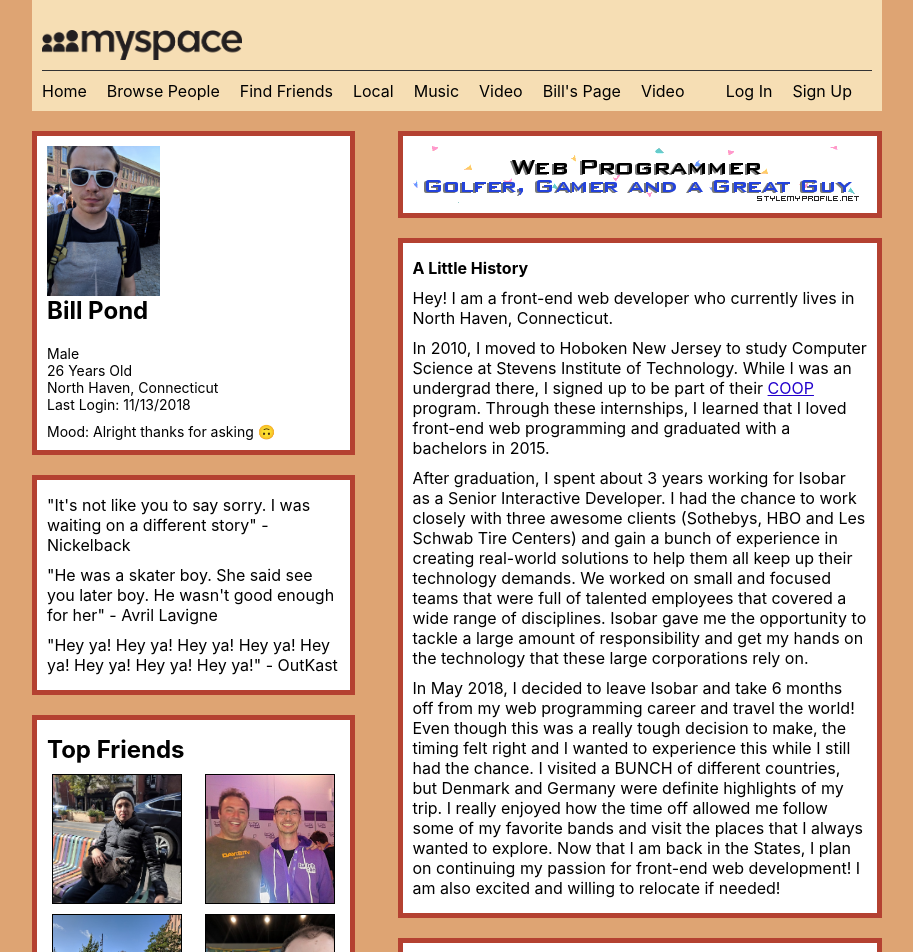
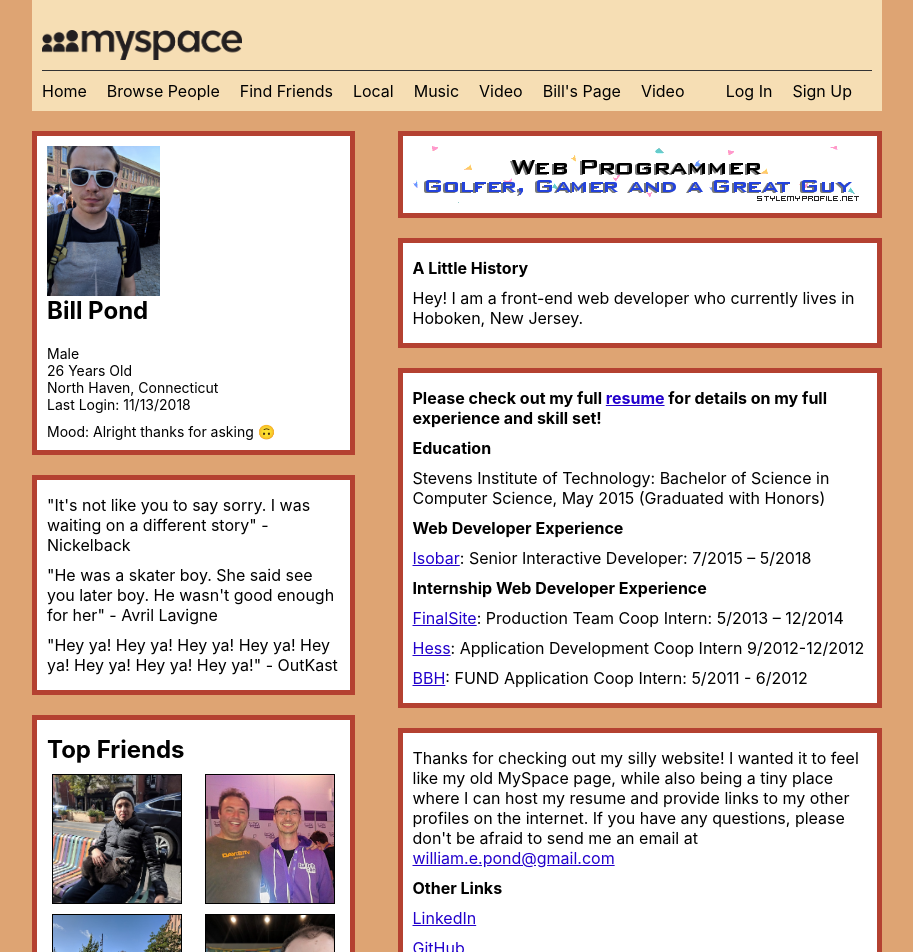
Before and after one commit to dudeOFprosper/billpond.com, a React (Create React App) app in the folder app/: page / in a window 1280 px wide. Shown: the top 952 px of the page, without its empty margins (183-1096 px from the left). Built offline with nearby package versions, Linux system fonts and the light colour scheme.

Commit message:
Updated my History Section

```diff
--- a/app/src/components/History.js
+++ b/app/src/components/History.js
@@ -12,13 +12,14 @@
     return (
       <section className={css(GlobalStyle.content)}>
 	      <h1>A Little History</h1>
-	      <p>Hey! I am a front-end web developer who currently lives in North Haven, Connecticut.</p>
-	      <p>In 2010, I moved to Hoboken New Jersey to study Computer Science at Stevens Institute of Technology. While I was an undergrad there, I signed up to be part of their <a href="https://www.stevens.edu/directory/stevens-career-center/gaining-professional-experience/stevens-cooperative-education/co-op-undergrads">COOP</a> program. Through these internships, I learned that I loved front-end web programming and graduated with a bachelors in 2015.</p>
-	      <p>After graduation, I spent about 3 years working for Isobar as a Senior Interactive Developer. I had the chance to work closely with three awesome clients (Sothebys, HBO and Les Schwab Tire Centers) and gain a bunch of experience in creating real-world solutions to help them all keep up their technology demands. We worked on small and focused teams that were full of talented employees that covered a wide range of disciplines. Isobar gave me the opportunity to tackle a large amount of responsibility and get my hands on the technology that these large corporations rely on.</p>
-	      <p>In May 2018, I decided to leave Isobar and take 6 months off from my web programming career and travel the world! Even though this was a really tough decision to make, the timing felt right and I wanted to experience this while I still had the chance. I visited a BUNCH of different countries, but Denmark and Germany were definite highlights of my trip. I really enjoyed how the time off allowed me follow some of my favorite bands and visit the places that I always wanted to explore. Now that I am back in the States, I plan on continuing my passion for front-end web development! I am also excited and willing to relocate if needed!</p>
+	      <p>Hey! I am a front-end web developer who currently lives in Hoboken, New Jersey.</p>
 			</section>
     );
   }
 }
 
+/*<p>In 2010, I moved to Hoboken New Jersey to study Computer Science at Stevens Institute of Technology. While I was an undergrad there, I signed up to be part of their <a href="https://www.stevens.edu/directory/stevens-career-center/gaining-professional-experience/stevens-cooperative-education/co-op-undergrads">COOP</a> program. Through these internships, I learned that I loved front-end web programming and graduated with a bachelors in 2015.</p>
+  <p>After graduation, I spent about 3 years working for Isobar as a Senior Interactive Developer. I had the chance to work closely with three awesome clients (Sothebys, HBO and Les Schwab Tire Centers) and gain a bunch of experience in creating real-world solutions to help them all keep up their technology demands. We worked on small and focused teams that were full of talented employees that covered a wide range of disciplines. Isobar gave me the opportunity to tackle a large amount of responsibility and get my hands on the technology that these large corporations rely on.</p>
+  <p>In May 2018, I decided to leave Isobar and take 6 months off from my web programming career and travel the world! Even though this was a really tough decision to make, the timing felt right and I wanted to experience this while I still had the chance. I visited a BUNCH of different countries, but Denmark and Germany were definite highlights of my trip. I really enjoyed how the time off allowed me follow some of my favorite bands and visit the places that I always wanted to explore. Now that I am back in the States, I plan on continuing my passion for front-end web development! I am also excited and willing to relocate if needed!</p>*/
+
 export default History;
```
